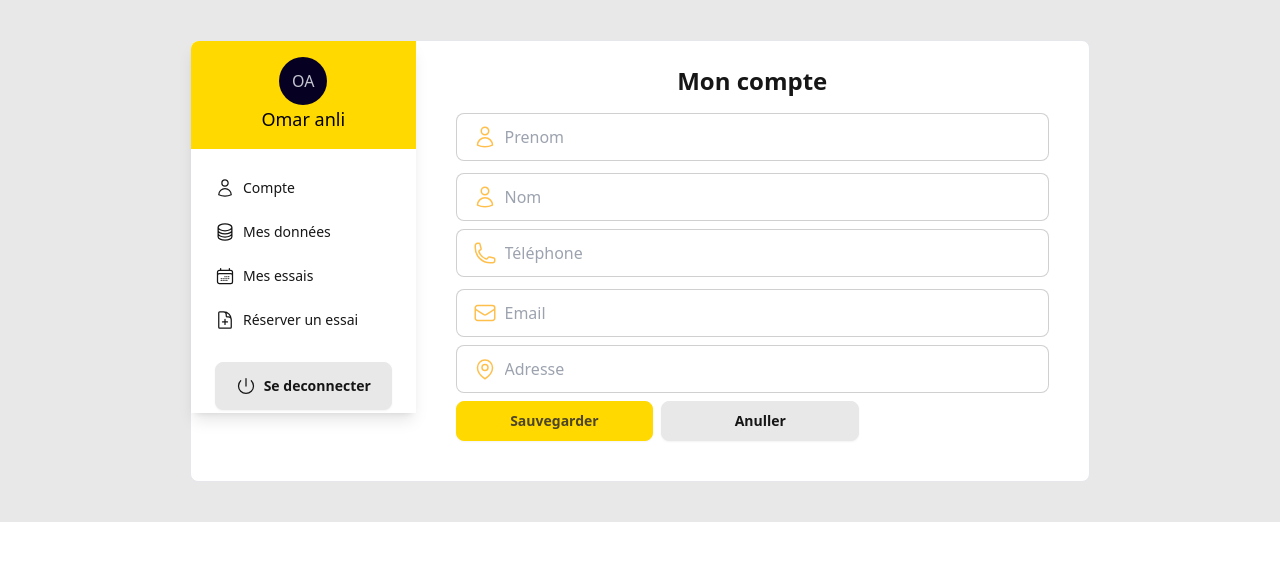
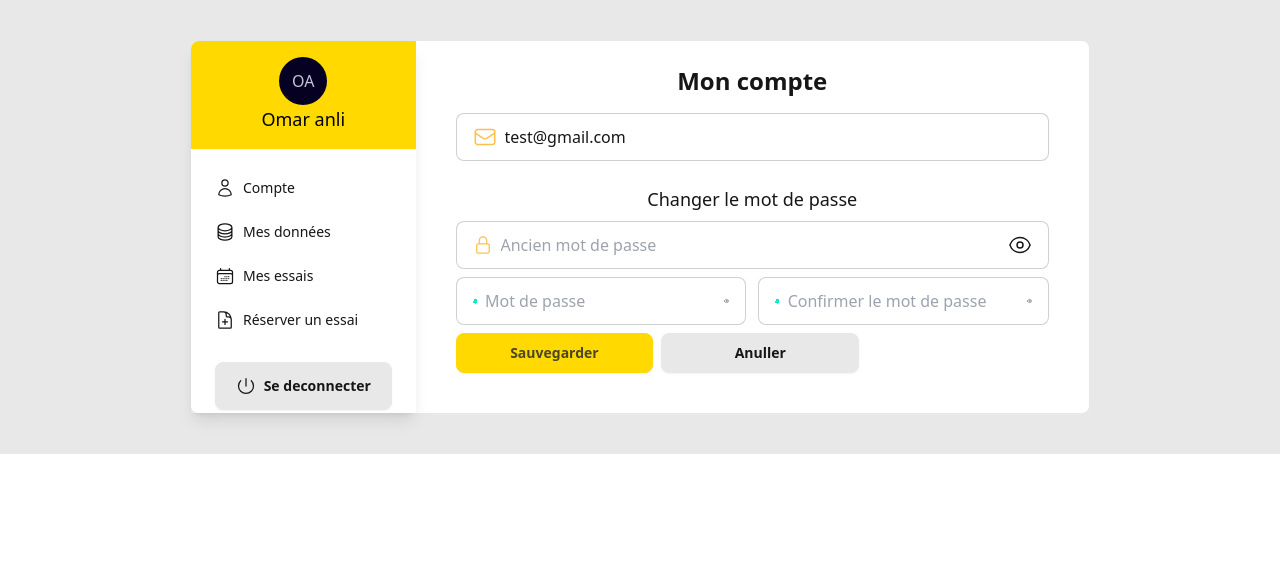
Before and after one commit to anliomar-dev/supercar, a PHP site: page /supercar/views/compte.php in a window 1280 px wide. Shown: the top 561 px of the page. Run offline with PHP 8.4, Linux system fonts and the light colour scheme; some libraries are stand-ins or nearby versions.

Commit message:
feat: designed form for modify pasword in account view

```diff
--- a/assets/css/styles.css
+++ b/assets/css/styles.css
@@ -3040,6 +3040,14 @@
   padding-inline-start: 1.5rem;
 }
 
+.pt-4 {
+  padding-top: 1rem;
+}
+
+.pt-3 {
+  padding-top: 0.75rem;
+}
+
 .text-center {
   text-align: center;
 }
--- a/assets/js/dashboard.js
+++ b/assets/js/dashboard.js
@@ -1,8 +1,9 @@
-import { toogleNavbar, toggleTheme, animateAndRemoveAlert } from "./index.js";
+import {toogleNavbar, toggleTheme, animateAndRemoveAlert, togglePassword} from "./index.js";
 import { animate } from "https://cdn.jsdelivr.net/npm/motion@11.11.13/+esm"
 
 document.addEventListener("DOMContentLoaded", () => {
     toogleNavbar();
+    togglePassword();
     toggleTheme();
     const path = window.location.href.split('/');
     const currentPage = path[path.length - 1];
--- a/assets/js/index.js
+++ b/assets/js/index.js
@@ -43,6 +43,7 @@
 export function togglePassword(){
     // all icons(svg) or buttons that show or hide password(eye & eye slash)
     const togglePasswordSvg = document.querySelectorAll(".toggle-password-svg");
+    if(togglePasswordSvg.length > 0){
         togglePasswordSvg.forEach(el => {
             el.addEventListener("click", (e) => {
                 // select the input field tha is siblings with the clicked element(icon or button)
@@ -57,6 +58,7 @@
                 el.nextElementSibling ? el.nextElementSibling.classList.remove("hidden") : el.previousElementSibling.classList.remove("hidden");
             })
         })
+    }
 }
 
 export function toggleTheme(){
@@ -76,7 +78,6 @@
 
 export function  animateAndRemoveAlert(){
     const alertSuccess = document.querySelector(".alert");
-
     if (alertSuccess) {
         animate(
             alertSuccess,
@@ -85,7 +86,6 @@
 
         );
     }
-
     const removeAlertIcon = document.querySelector(".remove-alert-icon");
     if (removeAlertIcon) {
         removeAlertIcon.onclick = function () {
--- a/views/compte.php
+++ b/views/compte.php
@@ -68,44 +68,103 @@
 			</div>
 			<div class="form p-4">
 				<form action="/supercar/contact" method="POST" class="w-auto flex flex-col gap-y-2">
-					<div class="fullname grid grid-cols-1 gap-3">
-						<label class="input input-bordered flex items-center gap-2">
-							<svg xmlns="http://www.w3.org/2000/svg" fill="none" viewBox="0 0 24 24" stroke-width="1.5" stroke="currentColor" class="size-6 opacity-70 text-secondary">
-								<path stroke-linecap="round" stroke-linejoin="round" d="M15.75 6a3.75 3.75 0 1 1-7.5 0 3.75 3.75 0 0 1 7.5 0ZM4.501 20.118a7.5 7.5 0 0 1 14.998 0A17.933 17.933 0 0 1 12 21.75c-2.676 0-5.216-.584-7.499-1.632Z" />
-							</svg>
-							<input type="text" placeholder="Prenom" name="firstname" required title="minimum 2 caractères" pattern="^(?!\s*$).{2,}$" class="grow" />
-						</label>
-						<label class="input input-bordered flex items-center gap-2">
-							<svg xmlns="http://www.w3.org/2000/svg" fill="none" viewBox="0 0 24 24" stroke-width="1.5" stroke="currentColor" class="size-6 opacity-70 text-secondary">
-								<path stroke-linecap="round" stroke-linejoin="round" d="M15.75 6a3.75 3.75 0 1 1-7.5 0 3.75 3.75 0 0 1 7.5 0ZM4.501 20.118a7.5 7.5 0 0 1 14.998 0A17.933 17.933 0 0 1 12 21.75c-2.676 0-5.216-.584-7.499-1.632Z" />
-							</svg>
-							<input type="text" placeholder="Nom" name="lastname" required title="minimum 2 caractères" pattern="^(?!\s*$).{2,}$" class="grow" />
-						</label>
-					</div>
 					<div class="phone-email grid grid-cols-1 gap-3">
-						<label class="input input-bordered flex items-center gap-2">
-							<svg xmlns="http://www.w3.org/2000/svg" fill="none" viewBox="0 0 24 24" stroke-width="1.5" stroke="currentColor" class="size-6 opacity-70 text-secondary">
-								<path stroke-linecap="round" stroke-linejoin="round" d="M2.25 6.75c0 8.284 6.716 15 15 15h2.25a2.25 2.25 0 0 0 2.25-2.25v-1.372c0-.516-.351-.966-.852-1.091l-4.423-1.106c-.44-.11-.902.055-1.173.417l-.97 1.293c-.282.376-.769.542-1.21.38a12.035 12.035 0 0 1-7.143-7.143c-.162-.441.004-.928.38-1.21l1.293-.97c.363-.271.527-.734.417-1.173L6.963 3.102a1.125 1.125 0 0 0-1.091-.852H4.5A2.25 2.25 0 0 0 2.25 4.5v2.25Z" />
-							</svg>
-							<input type="text" placeholder="Téléphone" name="phone" required pattern="^\+\d{1,4}(\s?\d{7,12})+$"
-								   title="Le numéro doit être au format international. exp: +230 5429 7857" class="grow" />
-						</label>
 						<label class="input input-bordered flex items-center gap-2">
 							<svg xmlns="http://www.w3.org/2000/svg" fill="none" viewBox="0 0 24 24" stroke-width="1.5" stroke="currentColor" class="size-6 opacity-70 text-secondary">
 								<path stroke-linecap="round" stroke-linejoin="round" d="M21.75 6.75v10.5a2.25 2.25 0 0 1-2.25 2.25h-15a2.25 2.25 0 0 1-2.25-2.25V6.75m19.5 0A2.25 2.25 0 0 0 19.5 4.5h-15a2.25 2.25 0 0 0-2.25 2.25m19.5 0v.243a2.25 2.25 0 0 1-1.07 1.916l-7.5 4.615a2.25 2.25 0 0 1-2.36 0L3.32 8.91a2.25 2.25 0 0 1-1.07-1.916V6.75" />
 							</svg>
-							<input type="email" class="grow" placeholder="Email" required name="email" />
+							<input type="email" class="grow" placeholder="Email" required name="email" value="test@gmail.com" />
 						</label>
 					</div>
-					<div class="phone-email grid grid-cols-1 gap-3">
+					<!-- change password section -->
+					<div class="flex justify-center pt-4"><h3 class="text-lg">Changer le mot de passe</h3></div>
+					<!-- old password -->
+					<div class="password-fields grid grid-cols-1 gap-3">
 						<label class="input input-bordered flex items-center gap-2">
+							<svg xmlns="http://www.w3.org/2000/svg" fill="none" viewBox="0 0 24 24" stroke-width="1.5" stroke="currentColor" class="size-5 opacity-70 text-secondary">
+								<path stroke-linecap="round" stroke-linejoin="round" d="M16.5 10.5V6.75a4.5 4.5 0 1 0-9 0v3.75m-.75 11.25h10.5a2.25 2.25 0 0 0 2.25-2.25v-6.75a2.25 2.25 0 0 0-2.25-2.25H6.75a2.25 2.25 0 0 0-2.25 2.25v6.75a2.25 2.25 0 0 0 2.25 2.25Z" />
+							</svg>
+							<!-- input password filed -->
+							<input type="password" placeholder="Ancien mot de passe" name="old_password"
+								   required class="grow password-field" pattern="^(?=.*[a-z])(?=.*[A-Z])(?=.*\d)(?=.*[\W_]).{8,}$"
+								   title="Le mot de passe doit contenir au moins 8 caractères, dont une majuscule, une minuscule, un chiffre, et un caractère spécial."
+							/>
+
+							<!-- show password-->
 							<svg xmlns="http://www.w3.org/2000/svg" fill="none"
-								 viewBox="0 0 24 24" stroke-width="1.5" stroke="currentColor" class="size-6 opacity-70 text-secondary">
-								<path stroke-linecap="round" stroke-linejoin="round" d="M15 10.5a3 3 0 1 1-6 0 3 3 0 0 1 6 0Z" />
-								<path stroke-linecap="round" stroke-linejoin="round"
-									  d="M19.5 10.5c0 7.142-7.5 11.25-7.5 11.25S4.5 17.642 4.5 10.5a7.5 7.5 0 1 1 15 0Z" />
+								 viewBox="0 0 24 24" stroke-width="1.5" stroke="currentColor"
+								 class="size-6 hover:text-secondary hover:cursor-pointer toggle-password-svg"
+								 data-password-input-type="text">
+								<path stroke-linecap="round" stroke-linejoin="round" d="M2.036 12.322a1.012 1.012 0 0 1 0-.639C3.423 7.51 7.36 4.5 12 4.5c4.638 0 8.573 3.007 9.963 7.178.07.207.07.431 0 .639C20.577 16.49 16.64 19.5 12 19.5c-4.638 0-8.573-3.007-9.963-7.178Z" />
+								<path stroke-linecap="round" stroke-linejoin="round" d="M15 12a3 3 0 1 1-6 0 3 3 0 0 1 6 0Z" />
 							</svg>
-							<input type="text" placeholder="Adresse" name="address" required title="minimum 5 caractères" pattern="^(?!\s*$).{2,}$" class="grow" />
+
+							<!-- hide password-->
+							<svg xmlns="http://www.w3.org/2000/svg" fill="none"
+								 viewBox="0 0 24 24" stroke-width="1.5" stroke="currentColor"
+								 class="size-6 hover:text-secondary hover:cursor-pointer hidden toggle-password-svg"
+								 data-password-input-type="password">
+								<path stroke-linecap="round" stroke-linejoin="round" d="M3.98 8.223A10.477 10.477 0 0 0 1.934 12C3.226 16.338 7.244 19.5 12 19.5c.993 0 1.953-.138 2.863-.395M6.228 6.228A10.451 10.451 0 0 1 12 4.5c4.756 0 8.773 3.162 10.065 7.498a10.522 10.522 0 0 1-4.293 5.774M6.228 6.228 3 3m3.228 3.228 3.65 3.65m7.894 7.894L21 21m-3.228-3.228-3.65-3.65m0 0a3 3 0 1 0-4.243-4.243m4.242 4.242L9.88 9.88" />
+							</svg>
+						</label>
+					</div>
+
+					<!-- new password -->
+					<div class="password-fields grid grid-cols-1 md:grid-cols-2 gap-3">
+						<label class="input input-bordered flex items-center gap-2">
+							<svg xmlns="http://www.w3.org/2000/svg" fill="none" viewBox="0 0 24 24" stroke-width="1.5" stroke="currentColor" class="size-5 opacity-70 text-secondary">
+								<path stroke-linecap="round" stroke-linejoin="round" d="M16.5 10.5V6.75a4.5 4.5 0 1 0-9 0v3.75m-.75 11.25h10.5a2.25 2.25 0 0 0 2.25-2.25v-6.75a2.25 2.25 0 0 0-2.25-2.25H6.75a2.25 2.25 0 0 0-2.25 2.25v6.75a2.25 2.25 0 0 0 2.25 2.25Z" />
+							</svg>
+
+							<!-- input password filed -->
+							<input type="password" placeholder="Mot de passe" name="password"
+								   required class="grow password-field" pattern="^(?=.*[a-z])(?=.*[A-Z])(?=.*\d)(?=.*[\W_]).{8,}$"
+								   title="Le mot de passe doit contenir au moins 8 caractères, dont une majuscule, une minuscule, un chiffre, et un caractère spécial."
+							/>
+
+							<!-- show password-->
+							<svg xmlns="http://www.w3.org/2000/svg" fill="none"
+								 viewBox="0 0 24 24" stroke-width="1.5" stroke="currentColor"
+								 class="size-6 hover:text-secondary hover:cursor-pointer toggle-password-svg"
+								 data-password-input-type="text">
+								<path stroke-linecap="round" stroke-linejoin="round" d="M2.036 12.322a1.012 1.012 0 0 1 0-.639C3.423 7.51 7.36 4.5 12 4.5c4.638 0 8.573 3.007 9.963 7.178.07.207.07.431 0 .639C20.577 16.49 16.64 19.5 12 19.5c-4.638 0-8.573-3.007-9.963-7.178Z" />
+								<path stroke-linecap="round" stroke-linejoin="round" d="M15 12a3 3 0 1 1-6 0 3 3 0 0 1 6 0Z" />
+							</svg>
+
+							<!-- hide password-->
+							<svg xmlns="http://www.w3.org/2000/svg" fill="none"
+								 viewBox="0 0 24 24" stroke-width="1.5" stroke="currentColor"
+								 class="size-6 hover:text-secondary hover:cursor-pointer hidden toggle-password-svg"
+								 data-password-input-type="password">
+								<path stroke-linecap="round" stroke-linejoin="round" d="M3.98 8.223A10.477 10.477 0 0 0 1.934 12C3.226 16.338 7.244 19.5 12 19.5c.993 0 1.953-.138 2.863-.395M6.228 6.228A10.451 10.451 0 0 1 12 4.5c4.756 0 8.773 3.162 10.065 7.498a10.522 10.522 0 0 1-4.293 5.774M6.228 6.228 3 3m3.228 3.228 3.65 3.65m7.894 7.894L21 21m-3.228-3.228-3.65-3.65m0 0a3 3 0 1 0-4.243-4.243m4.242 4.242L9.88 9.88" />
+							</svg>
+						</label>
+						<label class="input input-bordered flex items-center gap-2">
+							<svg xmlns="http://www.w3.org/2000/svg" fill="none" viewBox="0 0 24 24" stroke-width="1.5" stroke="currentColor" class="size-5 opacity-70 text-secondary">
+								<path stroke-linecap="round" stroke-linejoin="round" d="M16.5 10.5V6.75a4.5 4.5 0 1 0-9 0v3.75m-.75 11.25h10.5a2.25 2.25 0 0 0 2.25-2.25v-6.75a2.25 2.25 0 0 0-2.25-2.25H6.75a2.25 2.25 0 0 0-2.25 2.25v6.75a2.25 2.25 0 0 0 2.25 2.25Z" />
+							</svg>
+							<!-- input password filed -->
+							<input type="password" placeholder="Confirmer le mot de passe" name="confirm_password"
+								   required class="grow password-field" pattern="^(?=.*[a-z])(?=.*[A-Z])(?=.*\d)(?=.*[\W_]).{8,}$"
+								   title="Le mot de passe doit contenir au moins 8 caractères, dont une majuscule, une minuscule, un chiffre, et un caractère spécial."
+							/>
+
+							<!-- show password-->
+							<svg xmlns="http://www.w3.org/2000/svg" fill="none"
+								 viewBox="0 0 24 24" stroke-width="1.5" stroke="currentColor"
+								 class="size-6 hover:text-secondary hover:cursor-pointer toggle-password-svg"
+								 data-password-input-type="text">
+								<path stroke-linecap="round" stroke-linejoin="round" d="M2.036 12.322a1.012 1.012 0 0 1 0-.639C3.423 7.51 7.36 4.5 12 4.5c4.638 0 8.573 3.007 9.963 7.178.07.207.07.431 0 .639C20.577 16.49 16.64 19.5 12 19.5c-4.638 0-8.573-3.007-9.963-7.178Z" />
+								<path stroke-linecap="round" stroke-linejoin="round" d="M15 12a3 3 0 1 1-6 0 3 3 0 0 1 6 0Z" />
+							</svg>
+
+							<!-- hide password-->
+							<svg xmlns="http://www.w3.org/2000/svg" fill="none"
+								 viewBox="0 0 24 24" stroke-width="1.5" stroke="currentColor"
+								 class="size-6 hover:text-secondary hover:cursor-pointer hidden toggle-password-svg"
+								 data-password-input-type="password">
+								<path stroke-linecap="round" stroke-linejoin="round" d="M3.98 8.223A10.477 10.477 0 0 0 1.934 12C3.226 16.338 7.244 19.5 12 19.5c.993 0 1.953-.138 2.863-.395M6.228 6.228A10.451 10.451 0 0 1 12 4.5c4.756 0 8.773 3.162 10.065 7.498a10.522 10.522 0 0 1-4.293 5.774M6.228 6.228 3 3m3.228 3.228 3.65 3.65m7.894 7.894L21 21m-3.228-3.228-3.65-3.65m0 0a3 3 0 1 0-4.243-4.243m4.242 4.242L9.88 9.88" />
+							</svg>
 						</label>
 					</div>
 					<div class="buttons flex gap-x-2">
```
Also changed, not shown: controllers/DashboardController.php (+5 -8 lines). Lines whose indentation alone changed are shown as unchanged.
